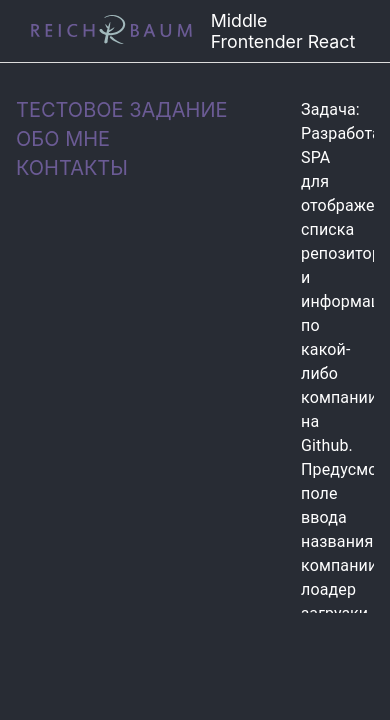
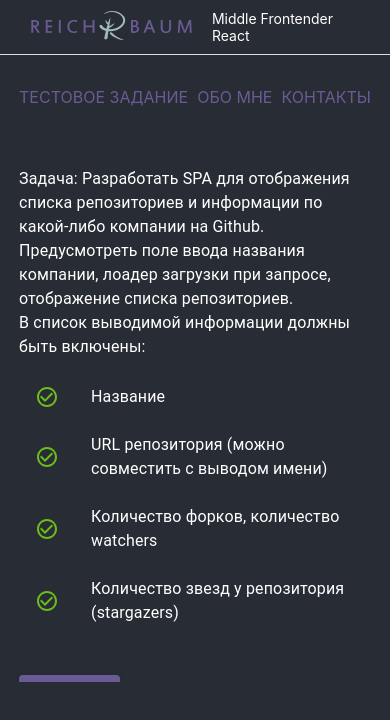
Before and after one commit to Reichbaum/testjob, a React (Create React App) app: page / in a window 390 px wide. Shown: the top 720 px of the page. Built offline with nearby package versions, Linux system fonts and the light colour scheme.

Commit message:
Added symbolic adaptability

```diff
--- a/src/App.tsx
+++ b/src/App.tsx
@@ -4,7 +4,7 @@ import './App.css'
 import {ReposList} from './components/Repos/ReposList'
 import {Provider} from 'react-redux'
 import store from './redux/store'
-import {Container} from '@material-ui/core'
+import {Container, Grid} from '@material-ui/core'
 import Header from './components/Header/Header'
 import Aside from './components/Aside/Aside'
 import Frontpage from './components/Frontpage/Frontpage'
@@ -16,10 +16,16 @@ import Contacts from './components/Contacts/Contacts'
 function AppContainer() {
   return (
       <div className="app">
+        <Grid container spacing={3}>
+          <Grid item xs={12}>
             <Header/>
+          </Grid>
           <Container>
-        <div className='wrapper'>
+            <Grid container spacing={5}>
+              <Grid item xs={12} sm={3} >
                 <Aside />
+              </Grid>
+              <Grid item xs={12} sm={9}>
                 <div className='content'>
                   <Switch>
                     <Route exact path='/' render={() => <Frontpage />}/>
@@ -28,8 +34,10 @@ function AppContainer() {
                     <Route path='/aboutme' render={() => <Aboutme />}/>
                   </Switch>
                 </div>
-        </div>
+              </Grid>
+            </Grid>
           </Container>
+        </Grid>
       </div>
   )
 }
--- a/src/assets/theme/theme.ts
+++ b/src/assets/theme/theme.ts
@@ -12,7 +12,7 @@ const theme = createMuiTheme({
   },
   typography: {
     h1: {
-      fontSize: "2.8rem"
+      fontSize: "2.6rem"
     },
     h2: {
       fontSize: "2rem"
--- a/src/components/Aside/Aside.module.css
+++ b/src/components/Aside/Aside.module.css
@@ -1,6 +1,9 @@
 .aside {
-    width: 250px;
-    margin-right: 20px;
-    flex-shrink: 0;
-    padding-top: 15px;
+    padding: 15px;
 }
+
+@media (max-width: 576px) {
+    .aside {
+        padding: 0 15px;
+    }
+}
--- a/src/components/Header/Header.module.css
+++ b/src/components/Header/Header.module.css
@@ -15,16 +15,19 @@
     font-size: calc(10px + 2vmin);
     color: white;
     margin-bottom: 0;
-
 }
 
-.subtitle {
-    font-size: calc(10px + 1vmin);
-    margin-top: 5px;
-    margin-left: 15px;
-    color: #dddddd;
-}
 
 .logo {
     width: 250px;
 }
+
+@media (max-width: 576px) {
+    .logo {
+        width: 200px;
+    }
+    .title {
+        font-size: 14px;
+    }
+
+}
--- a/src/components/Navbar/Navbar.module.css
+++ b/src/components/Navbar/Navbar.module.css
@@ -25,3 +25,16 @@
 .nav a.active {
   color: var(--secondary);
 }
+
+@media (max-width: 576px) {
+  .nav {
+    width: 100%;
+  }
+  .nav ul {
+    display: flex;
+    justify-content: space-between;
+  }
+  .nav a {
+    font-size: 16px;
+  }
+}
--- a/src/components/Repos/Repos.module.css
+++ b/src/components/Repos/Repos.module.css
@@ -65,3 +65,9 @@
 .repoForm button[type='submit'] {
     margin-bottom: 20px;
 }
+
+@media (max-width: 576px) {
+    .repoContainer {
+        width: 100%;
+    }
+}
```
Lines whose indentation alone changed are shown as unchanged.
